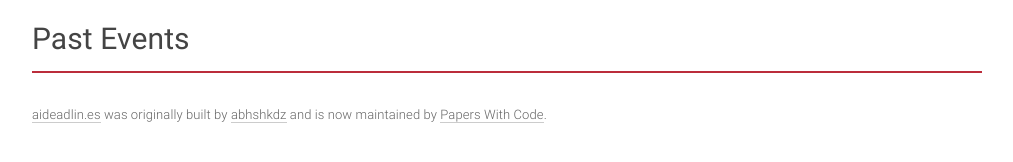
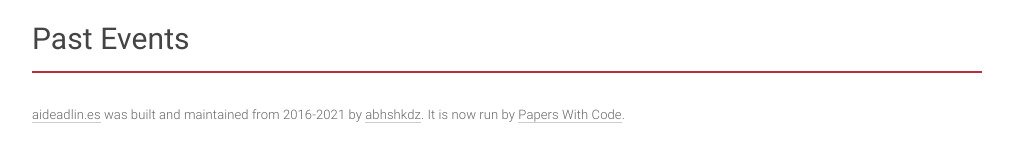
Before and after one commit to paperswithcode/ai-deadlines, a Jekyll site: the page built from index.html, in a window 1280 px wide and 900 px high, scrolled down 8394 px. Shown: the part 728-890 px from the top of the window, without its empty margins (133-1146 px from the left). Built offline with Jekyll 4.4.1, drawn with Linux system fonts in a browser that asks for light colours; comment, search, counter and statistics services are not loaded.

Commit message:
Updates footnote

```diff
--- a/_layouts/home.html
+++ b/_layouts/home.html
@@ -151,7 +151,7 @@
       <footer>
         <div class="row">
           <div class="col-xs-12 col-sm-12">
-            <a href="/">{{ site.domain }}</a> was originally built by <a href="https://twitter.com/abhshkdz">abhshkdz</a> and is now maintained by <a href="https://paperswithcode.com/">Papers With Code</a>.<br>
+            <a href="/">{{ site.domain }}</a> was built and maintained from 2016-2021 by <a href="https://twitter.com/abhshkdz">abhshkdz</a>. It is now run by <a href="https://paperswithcode.com/">Papers With Code</a>.<br>
           </div>
         </div>
       </footer>
```
